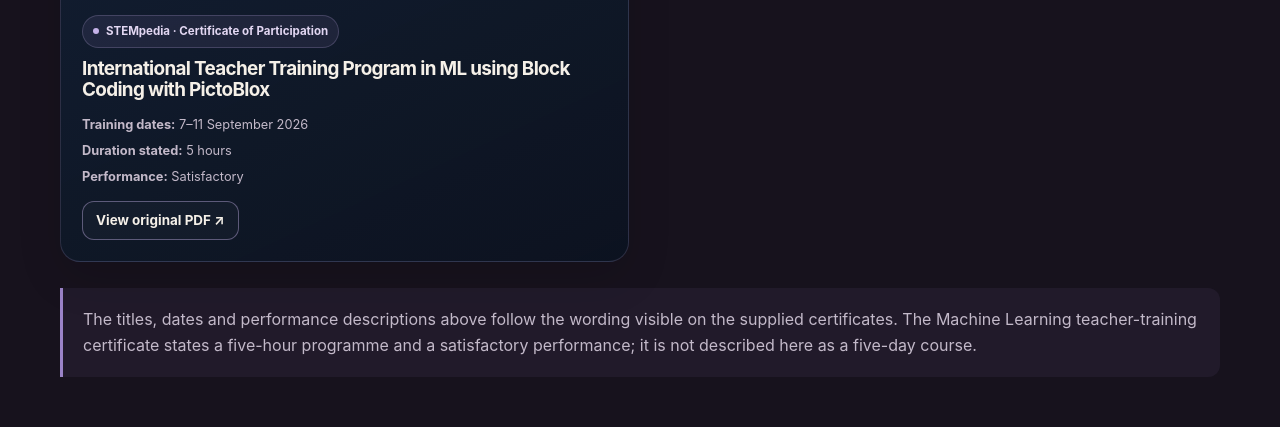
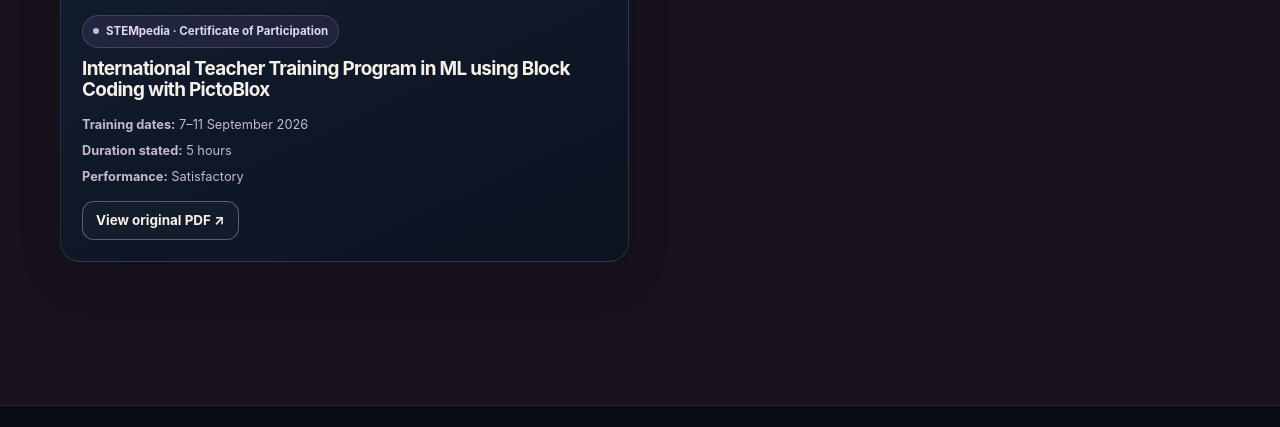
Before and after one commit to plutOscar/plutoscar-website, a plain HTML site: page certificates.html in a window 1280 px wide. Shown: the part 1320-1747 px from the top of the page. Drawn offline with Linux system fonts and the light colour scheme.

Commit message:
Fix HTML structure and footer layout

```diff
--- a/certificates.html
+++ b/certificates.html
@@ -15,7 +15,7 @@
 <article class="card certificate-card reveal"><a href="assets/certificates/introduction-to-programming.pdf" target="_blank" rel="noopener" aria-label="Open original Introduction to Programming certificate PDF"><div class="certificate-preview"><img src="assets/certificates/introduction-to-programming-preview.png" alt="STEMpedia Certificate of Participation for Introduction to Programming"></div></a><div class="certificate-body"><span class="status">STEMpedia · Certificate of Participation</span><h3>Introduction to Programming</h3><div class="certificate-details"><span><strong>Issued:</strong> 30 July 2026</span><span><strong>Performance:</strong> Exceptionally good</span><span><strong>Format:</strong> Online course</span></div><a class="button button-secondary button-small" href="assets/certificates/introduction-to-programming.pdf" target="_blank" rel="noopener">View original PDF ↗</a></div></article>
 <article class="card certificate-card reveal"><a href="assets/certificates/artificial-intelligence-for-kids.pdf" target="_blank" rel="noopener" aria-label="Open original Artificial Intelligence for Kids certificate PDF"><div class="certificate-preview"><img src="assets/certificates/artificial-intelligence-preview.png" alt="STEMpedia Certificate of Participation for Artificial Intelligence for Kids"></div></a><div class="certificate-body"><span class="status">STEMpedia · Certificate of Participation</span><h3>Artificial Intelligence for Kids</h3><div class="certificate-details"><span><strong>Issued:</strong> 8 September 2026</span><span><strong>Performance:</strong> Exceptionally good</span><span><strong>Format:</strong> Online course</span></div><a class="button button-secondary button-small" href="assets/certificates/artificial-intelligence-for-kids.pdf" target="_blank" rel="noopener">View original PDF ↗</a></div></article>
 <article class="card certificate-card reveal"><a href="assets/certificates/machine-learning-block-coding-training.pdf" target="_blank" rel="noopener" aria-label="Open original Machine Learning with Block Coding certificate PDF"><div class="certificate-preview"><img src="assets/certificates/machine-learning-training-preview.png" alt="STEMpedia Certificate of Participation for International Teacher Training Program in ML using Block Coding with PictoBlox"></div></a><div class="certificate-body"><span class="status">STEMpedia · Certificate of Participation</span><h3>International Teacher Training Program in ML using Block Coding with PictoBlox</h3><div class="certificate-details"><span><strong>Training dates:</strong> 7–11 September 2026</span><span><strong>Duration stated:</strong> 5 hours</span><span><strong>Performance:</strong> Satisfactory</span></div><a class="button button-secondary button-small" href="assets/certificates/machine-learning-block-coding-training.pdf" target="_blank" rel="noopener">View original PDF ↗</a></div></article>
-</div><div class="callout" style="margin-top:26px">The titles, dates and performance descriptions above follow the wording visible on the supplied certificates. The Machine Learning teacher-training certificate states a five-hour programme and a satisfactory performance; it is not described here as a five-day course.</div></div></section>
+</div>
 </main>
 <footer class="site-footer"><div class="container footer-main"><div class="footer-about"><a class="brand" href="index.html"><img class="brand-mark" src="assets/plutoscar-mark.svg" alt=""><span class="brand-copy"><span class="brand-name">PLUTOSCAR</span><span class="brand-tagline">Creativity · Technology · Digital Skills</span></span></a><p>A personal creative and technology brand focused on visual design, practical digital education and continuous learning.</p></div><div class="footer-column"><h3>Explore</h3><div class="footer-links"><a href="services.html">Services</a><a href="portfolio.html">Portfolio</a><a href="about.html">About</a></div></div><div class="footer-column"><h3>Contact</h3><div class="footer-links"><a href="mailto:zubairubalahisham@gmail.com">zubairubalahisham@gmail.com</a><a href="https://wa.me/2348033396392" target="_blank" rel="noopener">WhatsApp: 08033396392 ↗</a><a href="contact.html">Contact page</a></div></div></div><div class="container footer-bottom"><p>© <span data-current-year></span> PLUTOSCAR. All rights reserved.</p><p>Dream · Design · Learn · Build</p></div></footer><button class="back-to-top" type="button" aria-label="Back to top">↑</button>
 </body></html>
```
